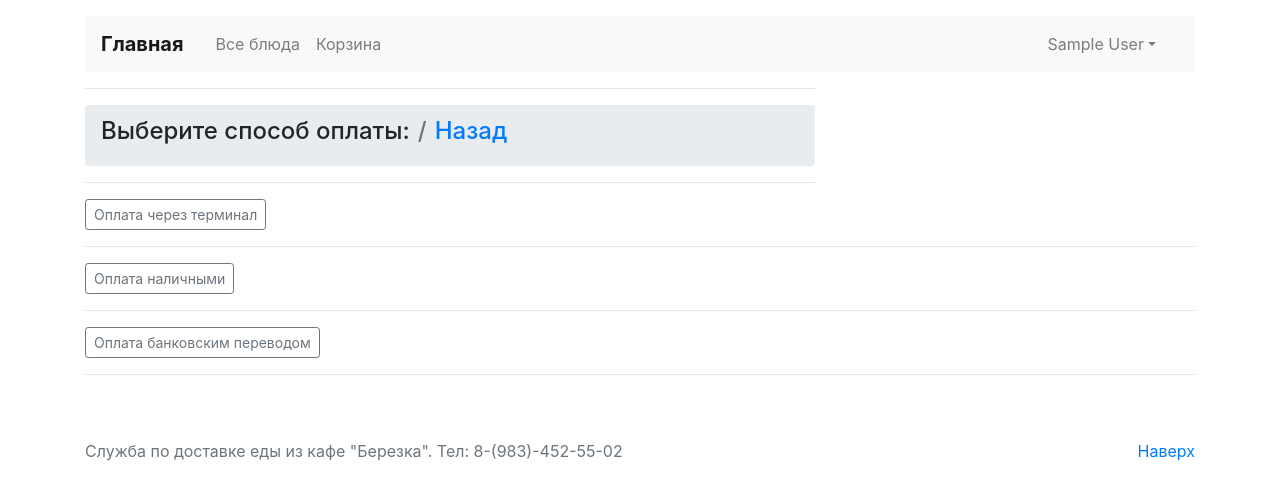
After one commit to tsyganno/food-delivery, a Django app: page /categories/cart/payment_method/ in a window 1280 px wide. The commit adds this page. Shown: the top 500 px of the page. Run offline with Django 4.2, Linux system fonts and the light colour scheme; the visitor is signed in with stand-in values (Sample User, id 1); data that the repository does not hold is empty; some libraries are stand-ins or nearby versions.

Commit message:
add payment_method

```diff
--- a/delivery_app/templates/delivery_app/cart.html
+++ b/delivery_app/templates/delivery_app/cart.html
@@ -25,6 +25,8 @@
             {% endfor %}
             <input type="submit" class="btn btn-sm btn-outline-secondary" value="Удалить блюдо">
         </form>
+        <hr>
+        <a href="{% url 'app:payment_method' %}" name='post' class="btn btn-sm btn-outline-secondary">Оплатить заказ</a>
         {% else %}
             <h5>У вас еще нет товара в корзине. Добавьте товар.</h5>
         {% endif %}
--- /dev/null
+++ b/delivery_app/templates/delivery_app/payment_method.html
@@ -0,0 +1,28 @@
+{% extends "base/basic.html" %}
+
+{% block title %}Выбор оплаты | Березка{% endblock %}
+
+
+{% block content %}
+
+<div class="container">
+    <div class="row">
+        <div class="col-lg-8">
+            <hr>
+            <ol class="breadcrumb">
+                <h4 class="breadcrumb-item">Выберите способ оплаты:</h4>
+                <h4 class="breadcrumb-item active" aria-current="page"><a href="{% url 'app:cart' %}">Назад</a></h4>
+            </ol>
+            <hr>
+        </div>
+    </div>
+        <a href="#" name='post' class="btn btn-sm btn-outline-secondary">Оплата через терминал</a>
+    <hr>
+        <a href="#" name='post' class="btn btn-sm btn-outline-secondary">Оплата наличными</a>
+    <hr>
+        <a href="#" name='post' class="btn btn-sm btn-outline-secondary">Оплата банковским переводом</a>
+    <hr>
+</div>
+</div>
+
+{% endblock %}
--- a/delivery_app/urls.py
+++ b/delivery_app/urls.py
@@ -1,6 +1,7 @@
 from django.urls import path
 
-from delivery_app.views import IndexView, CategoryView, DishView, CartView, AddToCartFromDishView, AddToCartFromCategoryView, RemoveFromCartView
+from delivery_app.views import IndexView, CategoryView, DishView, CartView, AddToCartFromDishView, \
+    AddToCartFromCategoryView, RemoveFromCartView, PaymentMethodView
 
 app_name = 'app'
 urlpatterns = [
@@ -8,6 +9,7 @@ urlpatterns = [
     path('<int:pk>/<slug>/', CategoryView.as_view(), name='category'),
     path('dishes/<int:pk>/<slug>/', DishView.as_view(), name='dish'),
     path('cart/', CartView.as_view(), name='cart'),
+    path('cart/payment_method/', PaymentMethodView.as_view(), name='payment_method'),
     path('remove_from_cart/', RemoveFromCartView.as_view(), name='remove_from_cart'),
     path('add_to_cart_from_category/<int:dish_id>/<slug>/', AddToCartFromDishView.as_view(), name='add_to_cart_from_dish'),
     path('add_to_cart_from_dish/<int:dish_id>/<slug>/', AddToCartFromCategoryView.as_view(), name='add_to_cart_from_category'),
--- a/delivery_app/views.py
+++ b/delivery_app/views.py
@@ -59,6 +59,20 @@ class CartView(LoginRequiredMixin, View):
         return render(request, 'delivery_app/cart.html', {'cart': cart, 'order_price': order_price})
 
 
+class PaymentMethodView(LoginRequiredMixin, View):
+    """Страница с выбором способа оплаты"""
+    login_url = 'acc:signin'
+
+    def get(self, request, *args, **kwargs):
+        pk_user = self.request.user.pk
+        cart = Cart.objects.filter(user__id=pk_user, active_status=True)
+        order_price = 0
+        for el in cart:
+            count_price = el.dish.price * el.count_of_dishes
+            order_price += count_price
+        return render(request, 'delivery_app/payment_method.html', {'cart': cart, 'order_price': order_price})
+
+
 class AddToCartFromDishView(LoginRequiredMixin, CreateView):
     """Добавление блюда в корзину для заказа со страницы 'Блюдо'"""
     login_url = 'accounts:login'
@@ -113,9 +127,12 @@ class RemoveFromCartView(LoginRequiredMixin, DeleteView):
     model = Cart
 
     def get_queryset(self):
-        owner = self.request.user.pk
-        variant = int(self.request.POST.getlist('variant')[0])
-        return self.model.objects.filter(user__id=owner, id=variant)
+        try:
+            owner = self.request.user.pk
+            variant = int(self.request.POST.getlist('variant')[0])
+            return self.model.objects.filter(user__id=owner, id=variant)
+        except IndexError:
+            return self.model.objects.filter(user__id=-1, id=-1)
 
     def get_object(self, queryset=None):
         return self.get_queryset()
```
